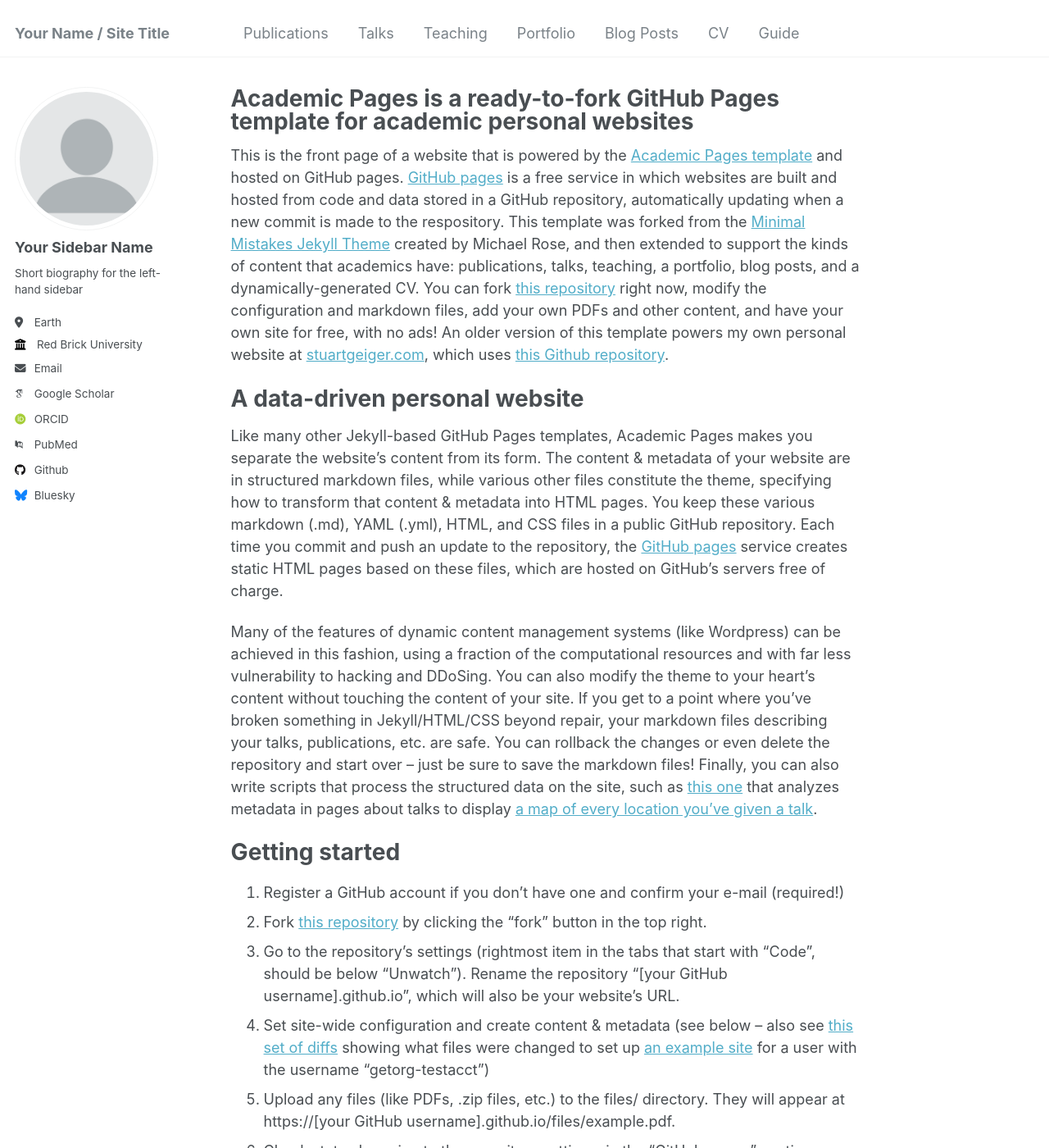
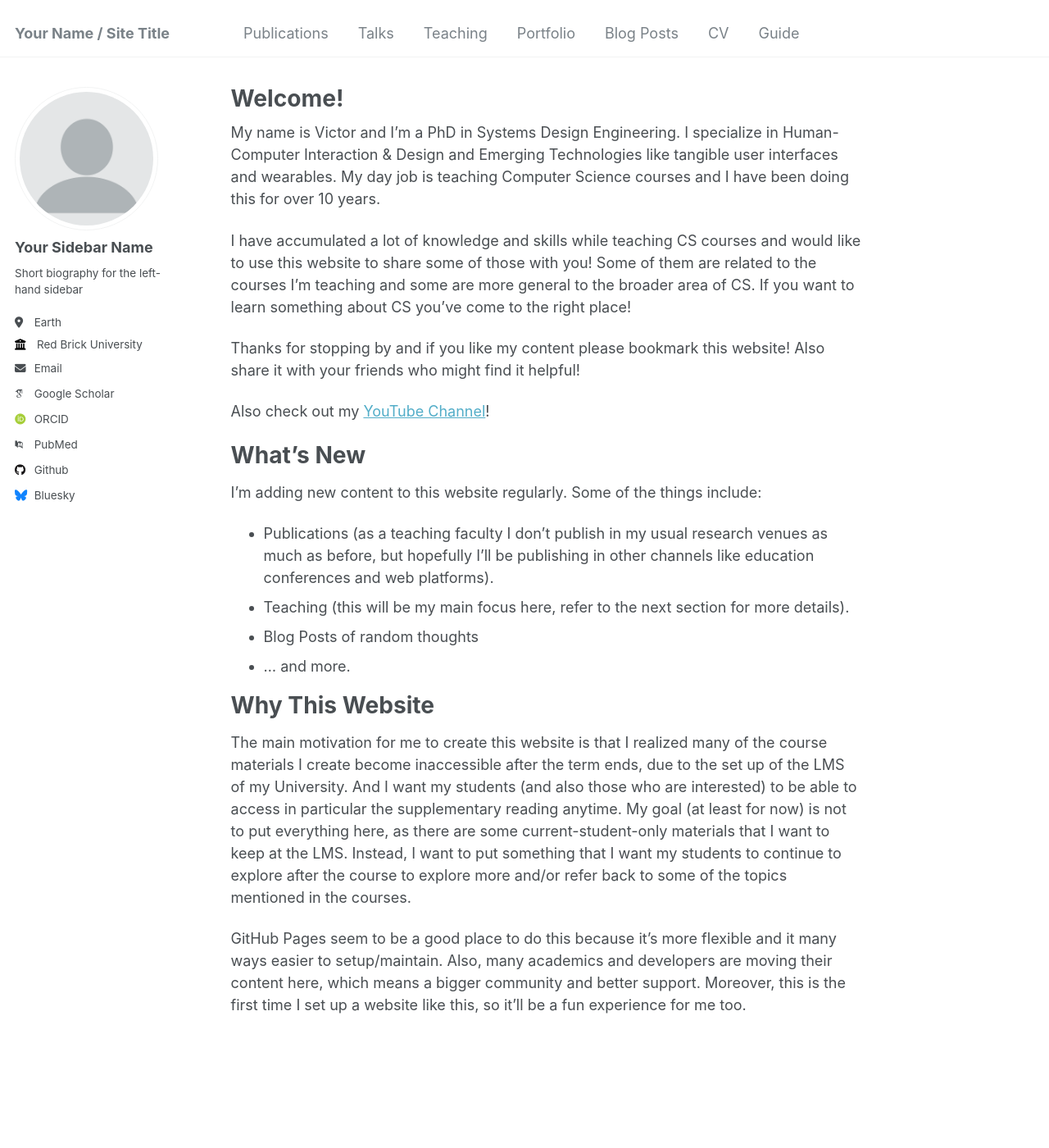
Before and after one commit to CompSciwithDrVictor/compsciwithdrvictor, a Jekyll site: the page built from _pages/about.md, in a window 1280 px wide and 1400 px high. Shown: the whole window at 82% size. Built offline with Jekyll 4.4.1, drawn with Linux system fonts in a browser that asks for light colours; some web fonts are replaced; some of the changed text lies outside the part shown.

Commit message:
Update about.md
Replacing boilerplate content with content of this website.

```diff
--- a/_pages/about.md
+++ b/_pages/about.md
@@ -1,49 +1,30 @@
 ---
 permalink: /
-title: "Academic Pages is a ready-to-fork GitHub Pages template for academic personal websites"
+title: "Welcome!"
 author_profile: true
 redirect_from:
   - /about/
   - /about.html
 ---
 
-This is the front page of a website that is powered by the [Academic Pages template](https://github.com/academicpages/academicpages.github.io) and hosted on GitHub pages. [GitHub pages](https://pages.github.com) is a free service in which websites are built and hosted from code and data stored in a GitHub repository, automatically updating when a new commit is made to the respository. This template was forked from the [Minimal Mistakes Jekyll Theme](https://mmistakes.github.io/minimal-mistakes/) created by Michael Rose, and then extended to support the kinds of content that academics have: publications, talks, teaching, a portfolio, blog posts, and a dynamically-generated CV. You can fork [this repository](https://github.com/academicpages/academicpages.github.io) right now, modify the configuration and markdown files, add your own PDFs and other content, and have your own site for free, with no ads! An older version of this template powers my own personal website at [stuartgeiger.com](http://stuartgeiger.com), which uses [this Github repository](https://github.com/staeiou/staeiou.github.io).
+My name is Victor and I'm a PhD in Systems Design Engineering. I specialize in Human-Computer Interaction & Design and Emerging Technologies like tangible user interfaces and wearables. My day job is teaching Computer Science courses and I have been doing this for over 10 years.
 
-A data-driven personal website
+I have accumulated a lot of knowledge and skills while teaching CS courses and would like to use this website to share some of those with you! Some of them are related to the courses I'm teaching and some are more general to the broader area of CS. If you want to learn something about CS you've come to the right place!
+
+Thanks for stopping by and if you like my content please bookmark this website! Also share it with your friends who might find it helpful!
+
+Also check out my [YouTube Channel](https://www.youtube.com/@CompSciwithDrVictor)!
+
+What's New
 ======
-Like many other Jekyll-based GitHub Pages templates, Academic Pages makes you separate the website's content from its form. The content & metadata of your website are in structured markdown files, while various other files constitute the theme, specifying how to transform that content & metadata into HTML pages. You keep these various markdown (.md), YAML (.yml), HTML, and CSS files in a public GitHub repository. Each time you commit and push an update to the repository, the [GitHub pages](https://pages.github.com/) service creates static HTML pages based on these files, which are hosted on GitHub's servers free of charge.
+I'm adding new content to this website regularly. Some of the things include:
+- Publications (as a teaching faculty I don't publish in my usual research venues as much as before, but hopefully I'll be publishing in other channels like education conferences and web platforms).
+- Teaching (this will be my main focus here, refer to the next section for more details).
+- Blog Posts of random thoughts
+- ... and more.
 
-Many of the features of dynamic content management systems (like Wordpress) can be achieved in this fashion, using a fraction of the computational resources and with far less vulnerability to hacking and DDoSing. You can also modify the theme to your heart's content without touching the content of your site. If you get to a point where you've broken something in Jekyll/HTML/CSS beyond repair, your markdown files describing your talks, publications, etc. are safe. You can rollback the changes or even delete the repository and start over -- just be sure to save the markdown files! Finally, you can also write scripts that process the structured data on the site, such as [this one](https://github.com/academicpages/academicpages.github.io/blob/master/talkmap.ipynb) that analyzes metadata in pages about talks to display [a map of every location you've given a talk](https://academicpages.github.io/talkmap.html).
+Why This Website
+======
+The main motivation for me to create this website is that I realized many of the course materials I create become inaccessible after the term ends, due to the set up of the LMS of my University. And I want my students (and also those who are interested) to be able to access in particular the supplementary reading anytime. My goal (at least for now) is not to put everything here, as there are some current-student-only materials that I want to keep at the LMS. Instead, I want to put something that I want my students to continue to explore after the course to explore more and/or refer back to some of the topics mentioned in the courses.
 
-Getting started
-======
-1. Register a GitHub account if you don't have one and confirm your e-mail (required!)
-1. Fork [this repository](https://github.com/academicpages/academicpages.github.io) by clicking the "fork" button in the top right.
-1. Go to the repository's settings (rightmost item in the tabs that start with "Code", should be below "Unwatch"). Rename the repository "[your GitHub username].github.io", which will also be your website's URL.
-1. Set site-wide configuration and create content & metadata (see below -- also see [this set of diffs](http://archive.is/3TPas) showing what files were changed to set up [an example site](https://getorg-testacct.github.io) for a user with the username "getorg-testacct")
-1. Upload any files (like PDFs, .zip files, etc.) to the files/ directory. They will appear at https://[your GitHub username].github.io/files/example.pdf.
-1. Check status by going to the repository settings, in the "GitHub pages" section
-
-Site-wide configuration
-------
-The main configuration file for the site is in the base directory in [_config.yml](https://github.com/academicpages/academicpages.github.io/blob/master/_config.yml), which defines the content in the sidebars and other site-wide features. You will need to replace the default variables with ones about yourself and your site's github repository. The configuration file for the top menu is in [_data/navigation.yml](https://github.com/academicpages/academicpages.github.io/blob/master/_data/navigation.yml). For example, if you don't have a portfolio or blog posts, you can remove those items from that navigation.yml file to remove them from the header.
-
-Create content & metadata
-------
-For site content, there is one markdown file for each type of content, which are stored in directories like _publications, _talks, _posts, _teaching, or _pages. For example, each talk is a markdown file in the [_talks directory](https://github.com/academicpages/academicpages.github.io/tree/master/_talks). At the top of each markdown file is structured data in YAML about the talk, which the theme will parse to do lots of cool stuff. The same structured data about a talk is used to generate the list of talks on the [Talks page](https://academicpages.github.io/talks), each [individual page](https://academicpages.github.io/talks/2012-03-01-talk-1) for specific talks, the talks section for the [CV page](https://academicpages.github.io/cv), and the [map of places you've given a talk](https://academicpages.github.io/talkmap.html) (if you run this [python file](https://github.com/academicpages/academicpages.github.io/blob/master/talkmap.py) or [Jupyter notebook](https://github.com/academicpages/academicpages.github.io/blob/master/talkmap.ipynb), which creates the HTML for the map based on the contents of the _talks directory).
-
-**Markdown generator**
-
-I have also created [a set of Jupyter notebooks](https://github.com/academicpages/academicpages.github.io/tree/master/markdown_generator
-) that converts a CSV containing structured data about talks or presentations into individual markdown files that will be properly formatted for the Academic Pages template. The sample CSVs in that directory are the ones I used to create my own personal website at stuartgeiger.com. My usual workflow is that I keep a spreadsheet of my publications and talks, then run the code in these notebooks to generate the markdown files, then commit and push them to the GitHub repository.
-
-How to edit your site's GitHub repository
-------
-Many people use a git client to create files on their local computer and then push them to GitHub's servers. If you are not familiar with git, you can directly edit these configuration and markdown files directly in the github.com interface. Navigate to a file (like [this one](https://github.com/academicpages/academicpages.github.io/blob/master/_talks/2012-03-01-talk-1.md) and click the pencil icon in the top right of the content preview (to the right of the "Raw | Blame | History" buttons). You can delete a file by clicking the trashcan icon to the right of the pencil icon. You can also create new files or upload files by navigating to a directory and clicking the "Create new file" or "Upload files" buttons.
-
-Example: editing a markdown file for a talk
-![Editing a markdown file for a talk](/images/editing-talk.png)
-
-For more info
-------
-More info about configuring Academic Pages can be found in [the guide](https://academicpages.github.io/markdown/). The [guides for the Minimal Mistakes theme](https://mmistakes.github.io/minimal-mistakes/docs/configuration/) (which this theme was forked from) might also be helpful.
+GitHub Pages seem to be a good place to do this because it's more flexible and it many ways easier to setup/maintain. Also, many academics and developers are moving their content here, which means a bigger community and better support. Moreover, this is the first time I set up a website like this, so it'll be a fun experience for me too.
```
